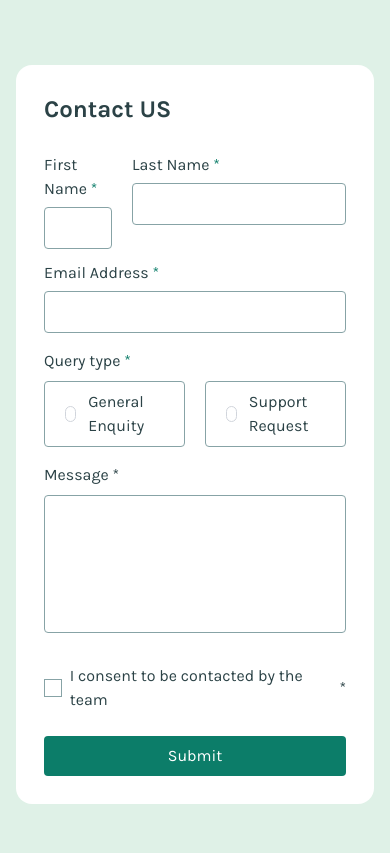
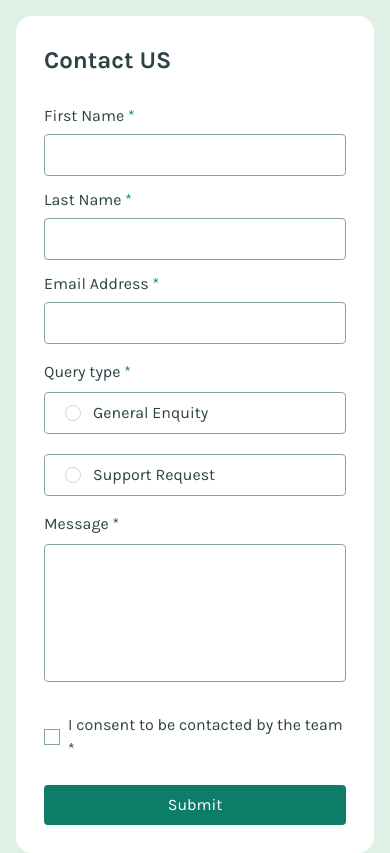
Before and after one commit to gbmouraa/contact_form_frontEndMentor, a React (Vite) app: page / in a window 390 px wide. Built offline with nearby package versions, Linux system fonts and the light colour scheme.

Commit message:
feat: add toast

```diff
--- a/src/components/form.tsx
+++ b/src/components/form.tsx
@@ -4,8 +4,12 @@ import { formSchema, FormData } from "../schema";
 import { InputField } from "./input-field";
 import iconRadioSelect from "../assets/icon-radio-selected.svg";
 import iconCheck from "../assets/icon-checkbox-check.svg";
+import { Toast } from "./toast";
+import { useState } from "react";
 
 export const Form = () => {
+  const [formSent, setFormSent] = useState<boolean>(false);
+
   const methods = useForm<FormData>({
     resolver: zodResolver(formSchema),
     defaultValues: {
@@ -24,19 +28,25 @@ export const Form = () => {
   } = methods;
 
   const onSubmit = (data: FormData): void => {
+    setFormSent(true);
     console.log("Success", data);
     reset();
+
+    setTimeout(() => {
+      setFormSent(false);
+    }, 4000);
   };
 
   return (
+    <>
       <FormProvider {...methods}>
         <form
           onSubmit={handleSubmit(onSubmit)}
-        className="w-full max-w-[700px] rounded-2xl bg-white p-7 text-[#2b4246]"
+          className="relative h-fit w-full max-w-[700px] rounded-2xl bg-white p-7 text-[#2b4246]"
         >
           <h1 className="mb-7 text-2xl font-bold text-[#2b4246]">Contact US</h1>
-        <fieldset className="md: mb-4">
-          <div className="flex gap-x-5 space-y-3">
+          <fieldset className="mb-4">
+            <div className="mb-3 flex flex-col gap-x-5 space-y-3 md:flex-row">
               <InputField
                 label="First Name"
                 name="firstName"
@@ -51,7 +61,7 @@ export const Form = () => {
             <legend className="mb-2">
               Query type <span className="text-[#0c7d69]">*</span>
             </legend>
-          <div className="flex justify-between gap-x-5">
+            <div className="flex flex-col justify-between gap-5 md:flex-row">
               <div className="w-full">
                 <label
                   className={`flex cursor-pointer items-center rounded border border-[#87a3a6] px-5 py-2 ${methods.watch("queryType") === "general enquity" && "bg-[#dff1e7]"}`}
@@ -128,15 +138,23 @@ export const Form = () => {
               />
               {/* CHECKBOX STYLIZED */}
               <div
-              className={`${methods.watch("terms") && "absolute border-transparent"} mr-2 h-[18px] w-[18px] border border-[#87a3a6]`}
+                className={`${methods.watch("terms") && "absolute border-transparent"} mr-2 min-h-4 min-w-4 border border-[#87a3a6]`}
               />
               <div
                 className={`${methods.watch("terms") ? "mr-2 block" : "hidden"}`}
               >
-              <img src={iconCheck} alt="Checkbox" />
+                <img
+                  src={iconCheck}
+                  alt="Checkbox"
+                  width={16}
+                  className="min-w-4"
+                />
               </div>
+
+              <p>
                 I consent to be contacted by the team{" "}
                 <span className="#0c7d69">*</span>
+              </p>
             </label>
             {errors.terms && (
               <span className="block text-sm text-red-500">
@@ -152,5 +170,7 @@ export const Form = () => {
           </button>
         </form>
       </FormProvider>
+      {formSent && <Toast />}
+    </>
   );
 };
--- /dev/null
+++ b/src/components/toast.tsx
@@ -0,0 +1,20 @@
+import { BadgeCheck } from "lucide-react";
+import { motion } from "motion/react";
+
+export const Toast = () => {
+  return (
+    <motion.div
+      initial={{ opacity: 0 }}
+      animate={{ opacity: 1 }}
+      transition={{ duration: 1 }}
+      className="absolute top-10 max-w-[80%] rounded-2xl bg-[#2b4246] p-6"
+    >
+      <p className="mb-4 flex items-center gap-x-2 text-white">
+        <BadgeCheck color="#fff" size={18} /> Message Sent!
+      </p>
+      <p className="text-[#87a3a6]">
+        Thanks for completing the form. We'll be in touch soon!
+      </p>
+    </motion.div>
+  );
+};
```
Lines whose indentation alone changed are shown as unchanged.
